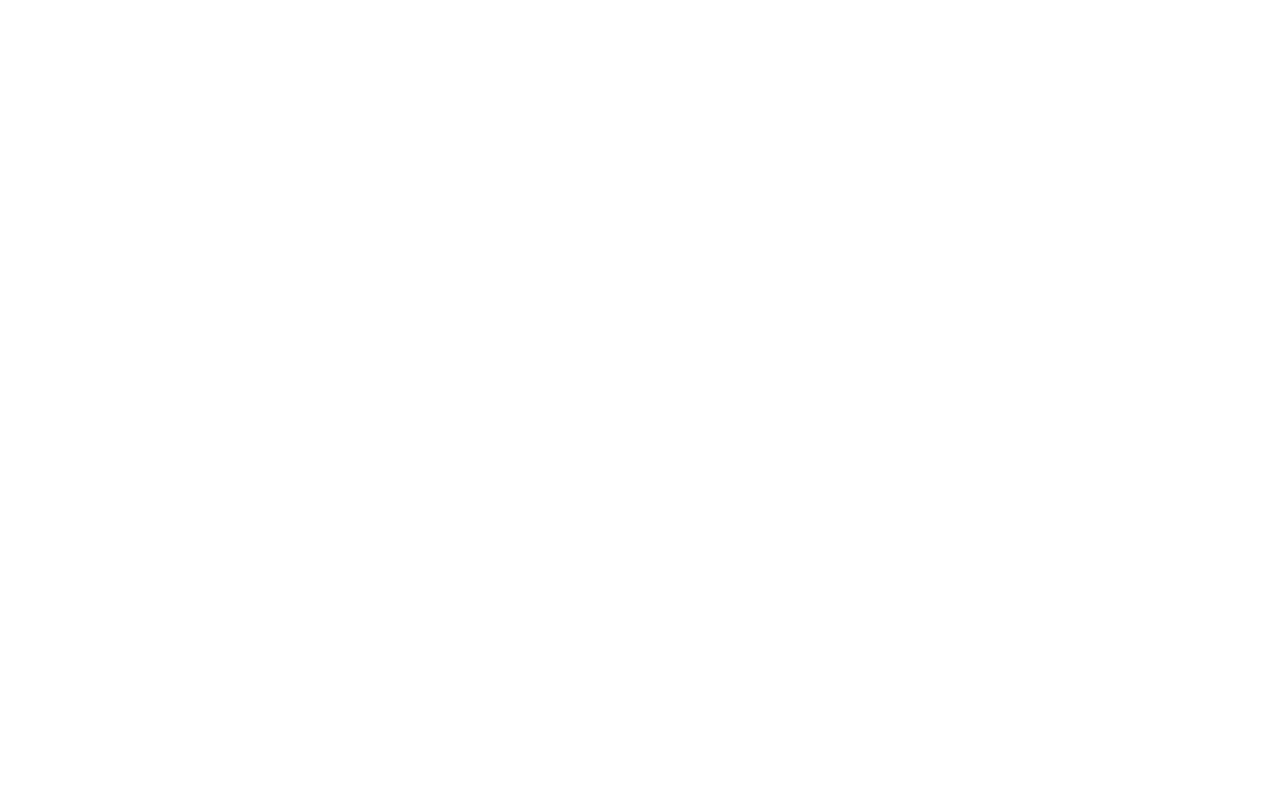
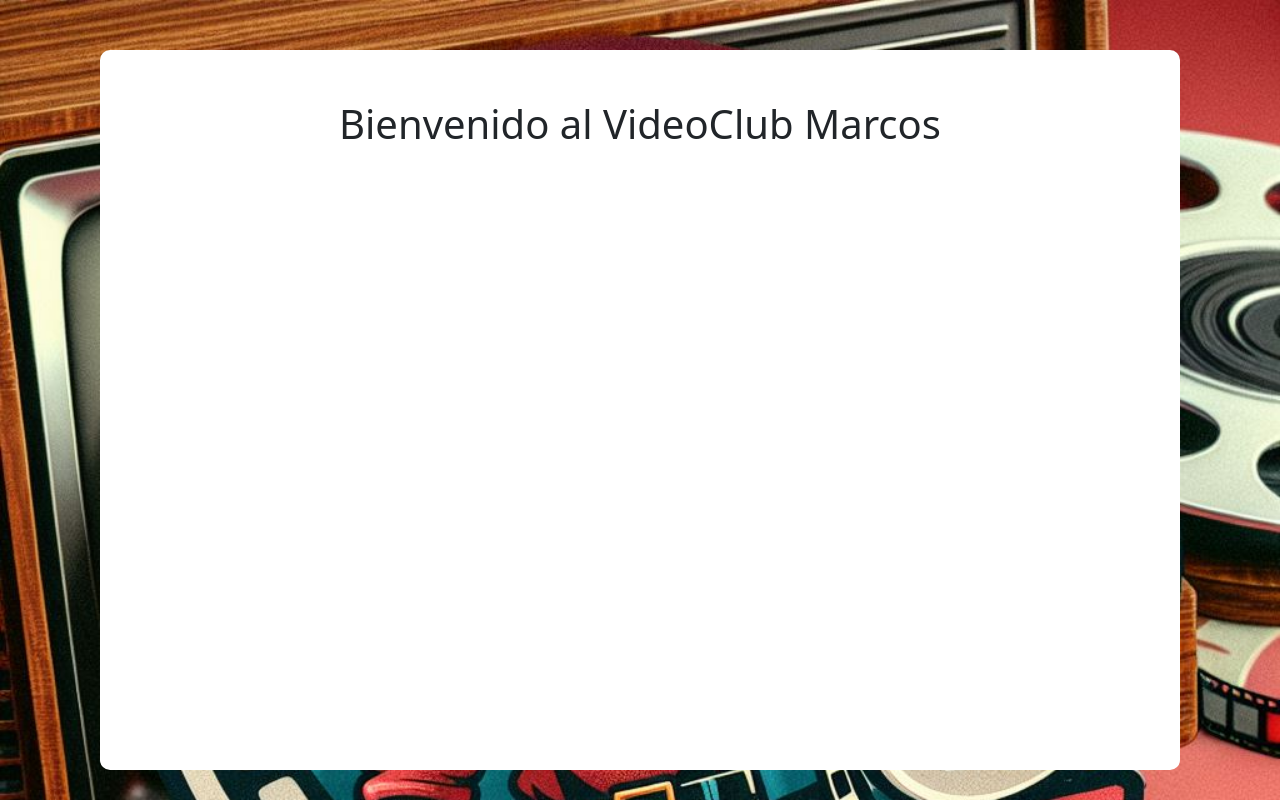
Before and after one commit to marcoossmb/Video-Club-Marcos, a PHP site: page / in a window 1280 px wide. Before the commit the page is empty. Run offline with PHP 8.4, Linux system fonts and the light colour scheme.

Commit message:
fondo y bienvenida añadido

```diff
--- a/css/style.css
+++ b/css/style.css
@@ -0,0 +1,18 @@
+.body{
+    background-color: #03060F;
+    background-image: url(../assets/fondovideoclub.jpg);
+    background-repeat: no-repeat;
+    background-size: cover;
+}
+.contenedor{
+    background-color: white;
+    margin: 0 auto;
+    width: 1080px;
+    margin-top: 50px;
+    border-radius: 10px;
+    height: 90vh;
+}
+.main__h1{
+    text-align: center;
+    padding-top:50px;
+}
--- a/index.php
+++ b/index.php
@@ -3,9 +3,15 @@
 <head>
     <meta charset="UTF-8">
     <meta name="viewport" content="width=device-width, initial-scale=1.0">
-    <title>VideoClub</title>
+    <link rel="shortcut icon" href="./assets/logotipo.jpg" type="image/x-icon">
+    <link rel="stylesheet" href="./css/style.css">
+    <link href="https://cdn.jsdelivr.net/npm/bootstrap@5.3.2/dist/css/bootstrap.min.css" rel="stylesheet" integrity="sha384-T3c6CoIi6uLrA9TneNEoa7RxnatzjcDSCmG1MXxSR1GAsXEV/Dwwykc2MPK8M2HN" crossorigin="anonymous">
+    <title>VideoClub - Marcos</title>
 </head>
-<body>
-
+<body class="body">
+    <div class="contenedor">
+        <h1 class="main__h1">Bienvenido al VideoClub Marcos</h1>
+    </div>
+    <script src="https://cdn.jsdelivr.net/npm/bootstrap@5.3.2/dist/js/bootstrap.bundle.min.js" integrity="sha384-C6RzsynM9kWDrMNeT87bh95OGNyZPhcTNXj1NW7RuBCsyN/o0jlpcV8Qyq46cDfL" crossorigin="anonymous"></script>
 </body>
 </html>
```
Also changed, not shown: assets/fondovideoclub.jpg (added), assets/logotipo.jpg (added), 1 other file.
